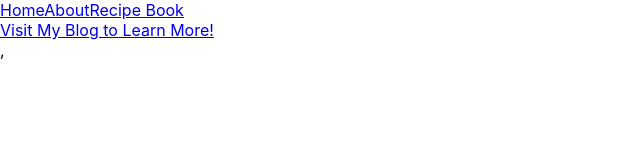
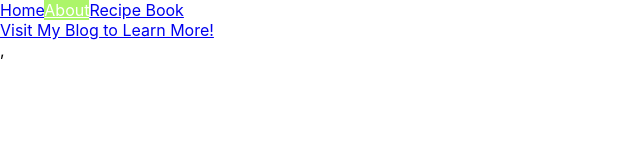
Before and after one commit to caitlinraby/forager-app, a React (Create React App) app: page /about in a window 1280 px wide. Shown: the top 160 px of the page, without its empty margins (0-640 px from the left). Built offline with nearby package versions, Linux system fonts and the light colour scheme.

Commit message:
linking CSS for active links

```diff
--- a/src/App.css
+++ b/src/App.css
@@ -36,3 +36,8 @@
     transform: rotate(360deg);
   }
 }
+
+nav a.active {
+  background-color: rgb(172, 245, 105);
+  color: white;
+}
--- a/src/App.js
+++ b/src/App.js
@@ -4,6 +4,7 @@ import NavBar from "./NavBar";
 import Home from "./Home";
 import RecipeBook from "./RecipeBook";
 import About from "./About";
+import "./App.css"
 
 function App() {
   const [page, setPage] = useState("/");
--- a/src/NavBar.js
+++ b/src/NavBar.js
@@ -1,4 +1,4 @@
-import { Link } from "react-router-dom";
+import { NavLink } from "react-router-dom";
 
 function NavBar ({ onChangePage }) {
 
@@ -9,9 +9,9 @@ function NavBar ({ onChangePage }) {
 
     return (
         <nav>
-            <Link to="/home">Home</Link>
-            <Link to="/about">About</Link>
-            <Link to="/recipebook">Recipe Book</Link>
+            <NavLink to="/home">Home</NavLink>
+            <NavLink to="/about">About</NavLink>
+            <NavLink to="/recipebook">Recipe Book</NavLink>
         </nav>
     );
 }
```
